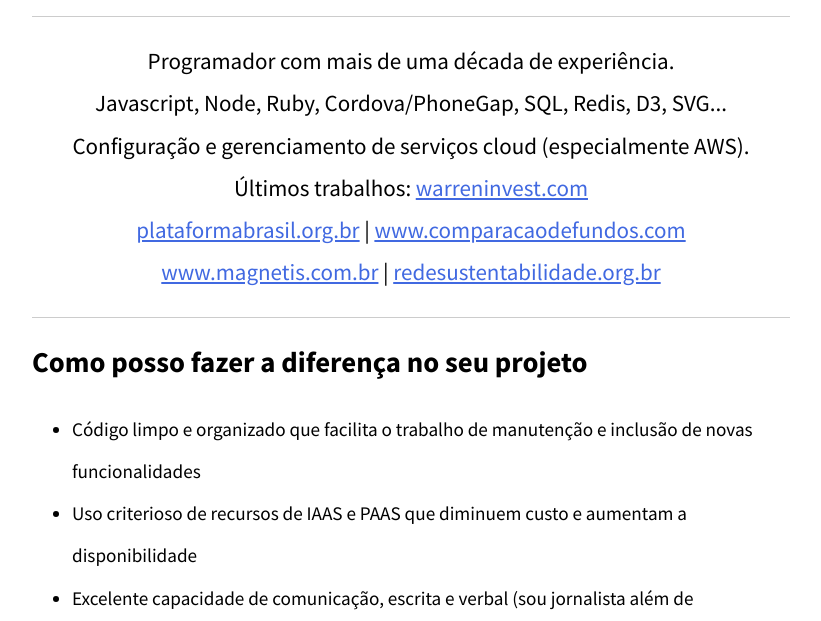
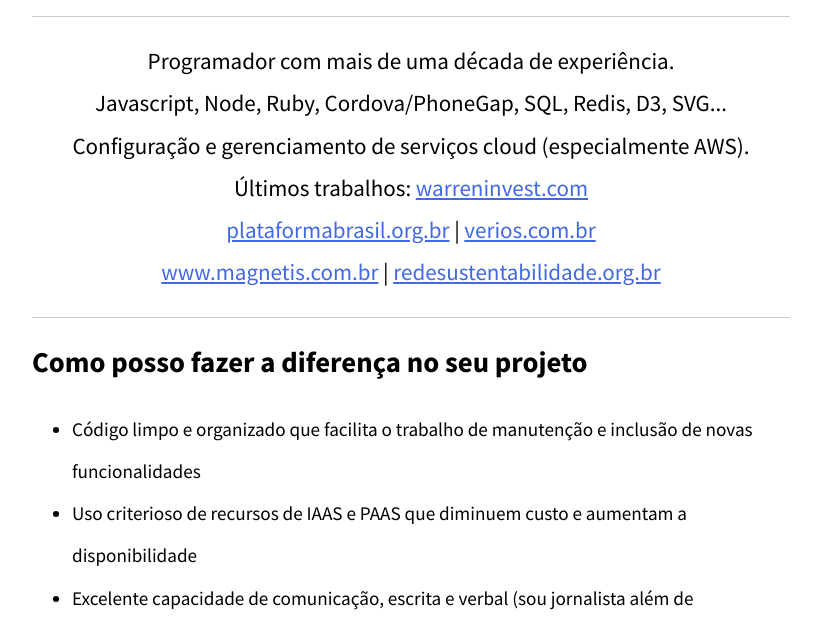
Before and after one commit to andreleite/curriculum.github.io, a website: page index.html in a window 1280 px wide. Shown: the part 179-800 px from the top of the page, without its empty margins (229-1050 px from the left). Drawn offline with nearby package versions, Linux system fonts and the light colour scheme.

Commit message:
Ajustando link da Verios

```diff
--- a/index.html
+++ b/index.html
@@ -32,7 +32,7 @@
                 <br />
                 <a href="https://staging.plataformabrasil.org.br" target="_blank">plataformabrasil.org.br</a>
                 |
-                <a href="http://www.comparacaodefundos.com/" target="_blank">www.comparacaodefundos.com</a>
+                <a href="https://verios.com.br" target="_blank">verios.com.br</a>
                 <br />
                 <a href="https://www.magnetis.com.br" target="_blank">www.magnetis.com.br</a>
                 |
@@ -75,7 +75,7 @@
             <p><strong>Magnetis (<a href="http://www.magnetis.com.br" target="_blank">www.magnetis.com.br</a>)</strong> <em> de set/2013 a nov/2013</em></p>
             <p>A Magnetis é uma startup que está desenvolvendo uma ferramenta para que investidores possam acompanhar seus investimentos e receber recomendações de como melhorar seu portfólio.</p>
             <p>Trabalhei durante dois meses e meio com a equipe deles desenvolvendo um sistema de importação de dados da CVM (fundos de investimento) que foi integrado na sua app Ruby on Rails.</p>
-            <p><strong>Vérios Investimentos (<a href="http://www.comparacaodefundos.com" target="_blank">www.comparacaodefundos.com</a>)</strong> <em> de jan/2011 a ago/2013</em></p>
+            <p><strong>Vérios Investimentos (<a href="https://verios.com.br" target="_blank">verios.com.br</a>)</strong> <em> de jan/2011 a ago/2013</em></p>
             <p>Fui contratado pela Vérios Investimentos para construir um sistema que fosse capaz de conversar com uma API SOAP da CVM (Comissão de Valores Mobiliários) e permitir o consumo dos dados de rentabilidade, patrimônio, número de cotistas etc. de todos os 15 mil fundos de investimento do Brasil.</p>
             <p>A quantidade de dados é enorme (para cada dia útil desde 1996, temos valores de cota, patrimônio, aplicação, resgate e cotistas de 15 mil fundos). Para dar conta de processar essa massa de dados, optei pelo uso do banco de dados nosql Redis, que tem uma velocidade imbatível porque mantém os dados na memória. Tudo isso orquestrado por uma aplicação que usa node.js e express num esquema REST.</p>
             <p>No frontend, a necessidade de mostrar os dados de modo palatável me fez usar ferramentas como flot (uma library que produz gráficos usando canvas), e d3.js (que usa svg).Também usei Require.js (para manter o código modular), Backbone.js (ajuda muito a organizar as coisas) e Bootstrap (para podermos desenvolver novas funcionalidades mais rapidamente.)</p>
```
